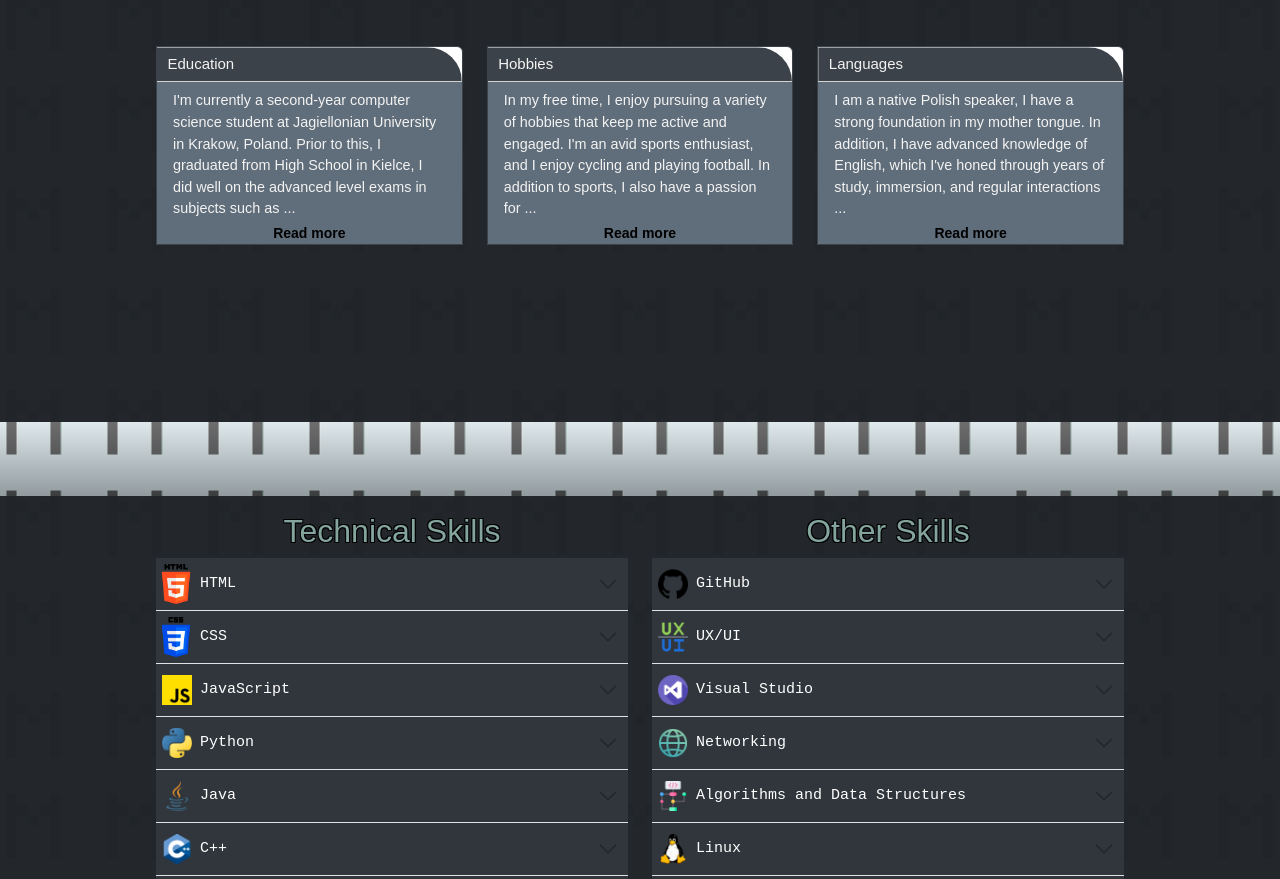
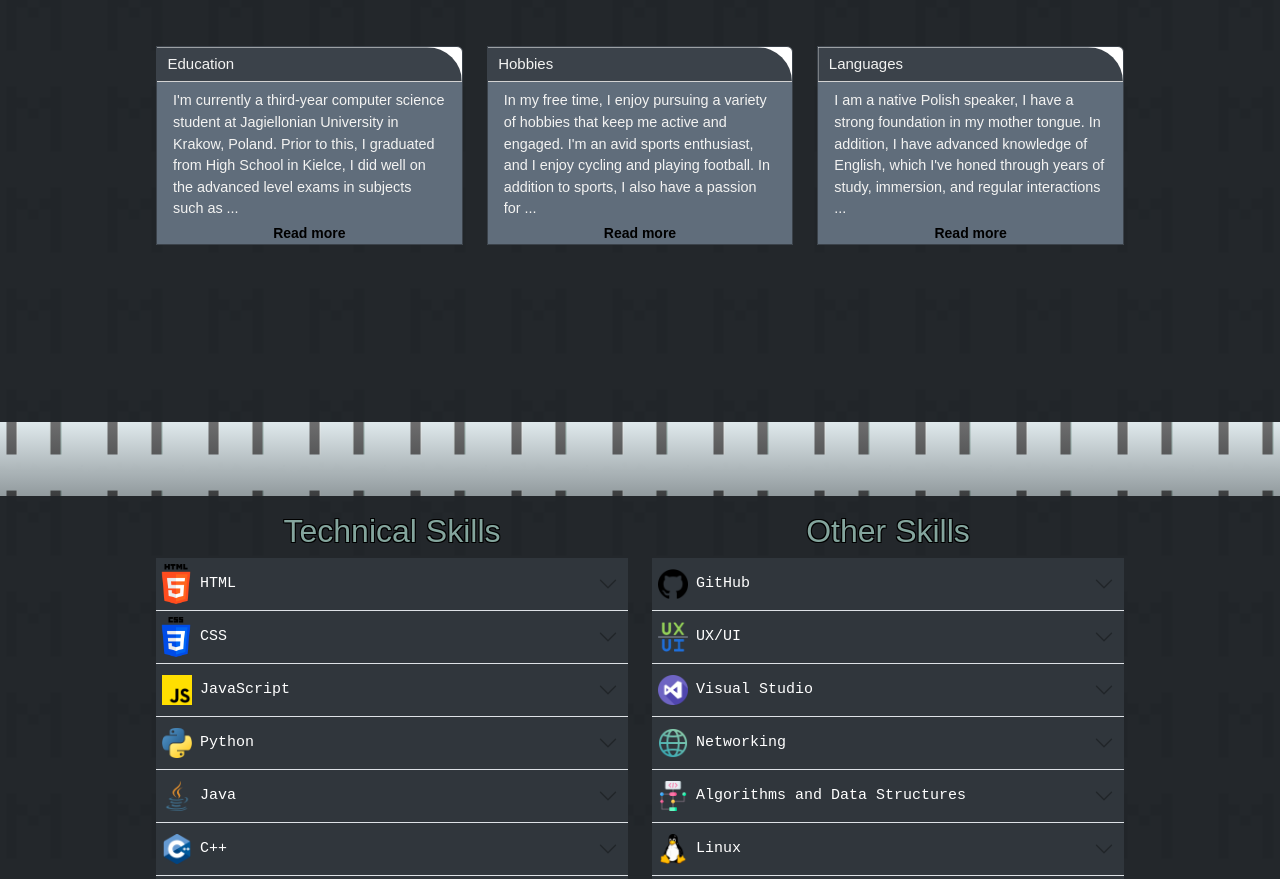
Before and after one commit to MSkrobot/MSkrobot.github.io, a React (Vite) app: page / in a window 1280 px wide. Shown: the part 1178-2057 px from the top of the page. Built offline with nearby package versions, Linux system fonts and the light colour scheme.

Commit message:
anotheer minor change

```diff
--- a/src/components/SubPages/About.tsx
+++ b/src/components/SubPages/About.tsx
@@ -170,8 +170,8 @@ function About() {
                   <h5 className="card-header">Education</h5>
                   <p className="card-text">
                     {isEducationExpanded
-                      ? "I'm currently a second-year computer science student at Jagiellonian University in Krakow, Poland. Prior to this, I graduated from High School in Kielce, I did well on the advanced level exams in subjects such as mathematics, English, and geography. In my time at university so far, I have completed numerous projects, both independently and as a part of a team. During this time, I have completed several courses that particularly interested me, for example Algorithms and Data Structures. I am always looking for ways to apply this knowledge to real-world problems."
-                      : "I'm currently a second-year computer science student at Jagiellonian University in Krakow, Poland. Prior to this, I graduated from High School in Kielce, I did well on the advanced level exams in subjects such as ..."}
+                      ? "I'm currently a third-year computer science student at Jagiellonian University in Krakow, Poland. Prior to this, I graduated from High School in Kielce, I did well on the advanced level exams in subjects such as mathematics, English, and geography. In my time at university so far, I have completed numerous projects, both independently and as a part of a team. During this time, I have completed several courses that particularly interested me, for example Algorithms and Data Structures. I am always looking for ways to apply this knowledge to real-world problems."
+                      : "I'm currently a third-year computer science student at Jagiellonian University in Krakow, Poland. Prior to this, I graduated from High School in Kielce, I did well on the advanced level exams in subjects such as ..."}
                     <a
                       href="#about"
                       onClick={(event) => {
```
Also changed, not shown: 1 other file (tests, documents, lock files or other folders).
